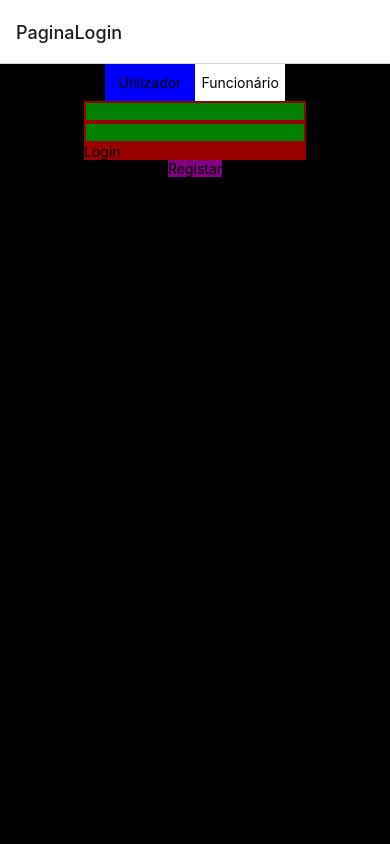
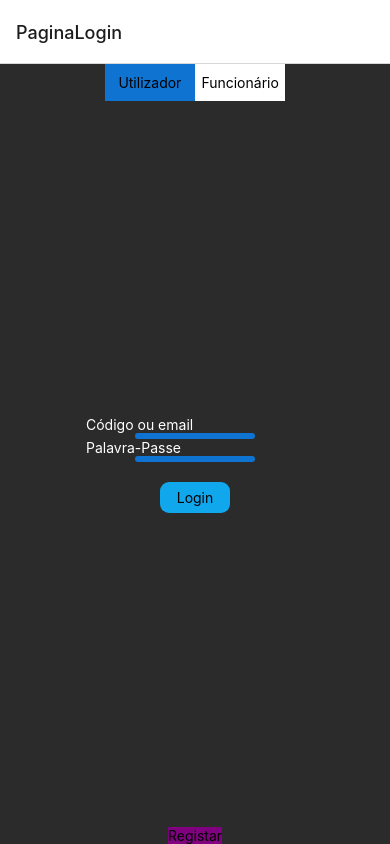
Before and after one commit to sharpramer/BarON, a React Native app: screen /PaginaLogin in a window 390 px wide. Built offline with nearby package versions, Linux system fonts and the light colour scheme.

Commit message:
Criação de um separador para cada caixa de texto no ficheiro PaginaLogin.js e estilização da PáginaLogin

```diff
--- a/Componentes/Paginas/PaginaLogin.js
+++ b/Componentes/Paginas/PaginaLogin.js
@@ -16,7 +16,7 @@ export default function PaginaLogin({navigation}) {
         <TouchableHighlight
           style={[
             estilos.btnOpLogin, {
-              backgroundColor: opLogin === 'Utilizador' ? 'blue' : 'white'
+              backgroundColor: opLogin === 'Utilizador' ? '#0f73d1' : 'white'
             }
           ]}
           onPress={() => {
@@ -29,7 +29,7 @@ export default function PaginaLogin({navigation}) {
         <TouchableHighlight
           style={[
             estilos.btnOpLogin,
-            {backgroundColor: opLogin === 'Funcionario' ? 'blue' : 'white' }
+            {backgroundColor: opLogin === 'Funcionario' ? '#0f73d1' : 'white' }
           ]}
           onPress={() => {setOpLogin("Funcionario")}}
         >
@@ -47,8 +47,13 @@ export default function PaginaLogin({navigation}) {
               estilos.txt
             }
             onChangeText={(texto) => {setCodUtilizador(texto)}}
+            placeholder="Código ou email"
+            placeholderTextColor={"white"}
             value={codUtilizador}
           />
+
+          <View style={estilos.separadorTxt}></View>
+
           {/* Caixa de texto passe utilizador */}
           <TextInput
             style={
@@ -56,8 +61,13 @@ export default function PaginaLogin({navigation}) {
               estilos.txt
             }
             onChangeText={(texto) => {setPasseUtilizador(texto)}}
+            placeholder="Palavra-Passe"
+            placeholderTextColor={"white"}
             value={passeUtilizador}
           />
+
+          <View style={estilos.separadorTxt}></View>
+
           {/* Botão login utilizador */}
           <TouchableHighlight
             style={estilos.btnLogin}
@@ -68,24 +78,32 @@ export default function PaginaLogin({navigation}) {
                 navigation.navigate('PaginaInicialUtilizador')
             }}
           >
-            <Text>Login</Text>
+            <Text style={estilos.txtBtnLogin}>Login</Text>
           </TouchableHighlight>
         </View> :
 
-        <View>
+        <View style={estilos.loginConteiner}>
           {/* Caixa de texto Codigo funcionário */}
           <TextInput
             style={estilos.txt}
             onChangeText={(texto) => {setCodFuncionario(texto)}}
+            placeholder="Código ou email"
+            placeholderTextColor={"white"}
             value={codFuncionario}
           />
+
+          <View style={estilos.separadorTxt}></View>
 
           {/* Caixa de texto Passe funcionário */}
           <TextInput
             style={estilos.txt}
             onChangeText={(texto) => {setPasseFuncionario(texto)}}
+            placeholder="Palavra-Passe"
+            placeholderTextColor={"white"}
             value={passeFuncionario}
           />
+
+          <View style={estilos.separadorTxt}></View>
 
           {/* Botão login funcionário */}
           <TouchableHighlight
@@ -97,7 +115,7 @@ export default function PaginaLogin({navigation}) {
                 navigation.navigate('PaginaInicialFuncionario')
             }}
           >
-            <Text>Login</Text>
+            <Text style={estilos.txtBtnLogin}>Login</Text>
           </TouchableHighlight>
         </View>
       }
@@ -117,7 +135,7 @@ const estilos = StyleSheet.create({
   conteiner:{ // Estilo do aplicativo
     flex: 1,
     alignItems: 'center',
-    backgroundColor: 'black',
+    backgroundColor: "#2b2b2b",
   },
 
   opLoginConteiner:{ // Estilo do conteiner com as opçoes de login
@@ -127,7 +145,9 @@ const estilos = StyleSheet.create({
   },
 
   loginConteiner:{ // Estilo do conteiner login
-
+    flex: 1,
+    justifyContent: "center",
+    alignItems: "center",
   },
 
   btnOpLogin:{ // Estilo botões com as opções de login
@@ -138,13 +158,26 @@ const estilos = StyleSheet.create({
   },
 
   txt:{
-    backgroundColor: 'green',
     color: 'white',
-    borderWidth: 2,
-    borderColor:'#900',
+  },
+
+  separadorTxt:{
+    width: 120,
+    backgroundColor: "#0f73d1",
+    borderWidth: 3,
+    borderColor: "#0f73d1",
+    borderRadius: 5
   },
 
   btnLogin:{
-    backgroundColor: '#900'
+    marginTop: 20,
+    width: 70,
+    backgroundColor: '#11a7ed',
+    padding: 7,
+    borderRadius: 9
+  },
+
+  txtBtnLogin:{
+    textAlign: "center",
   }
 });
```
